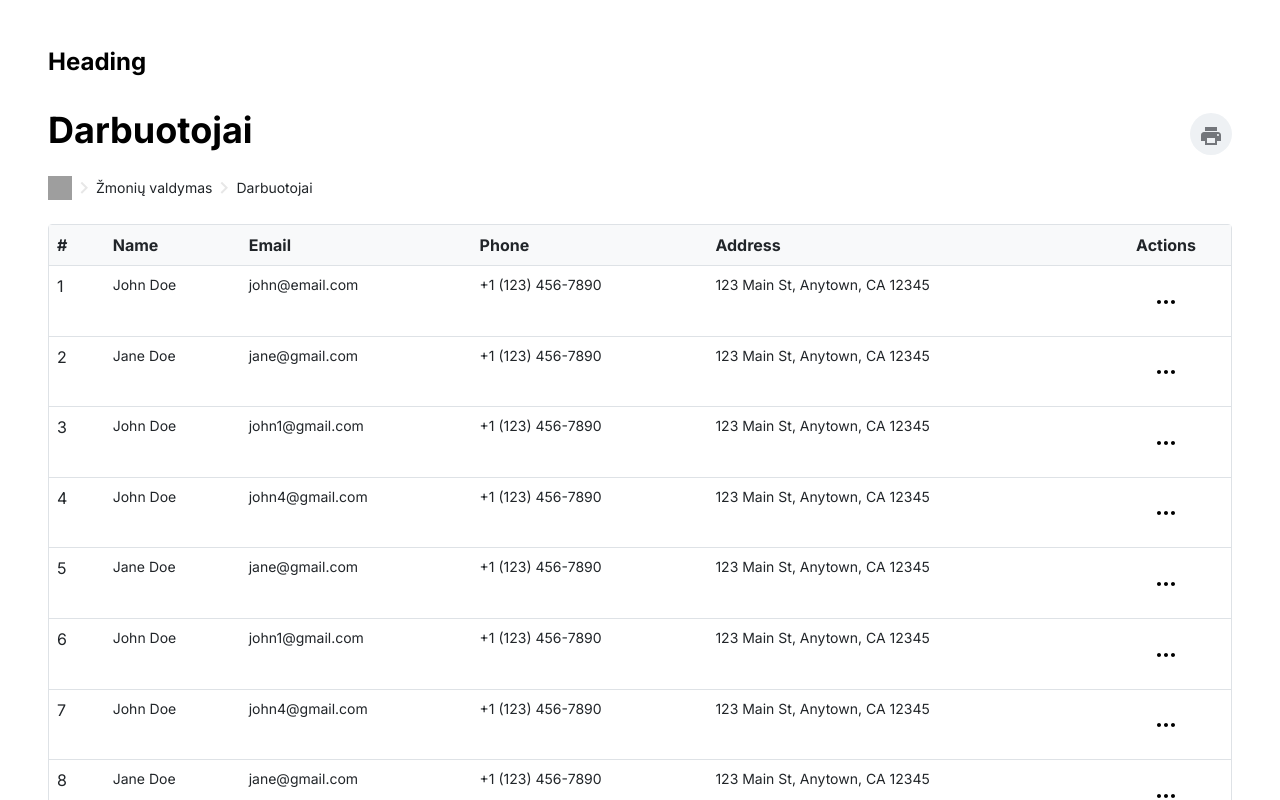
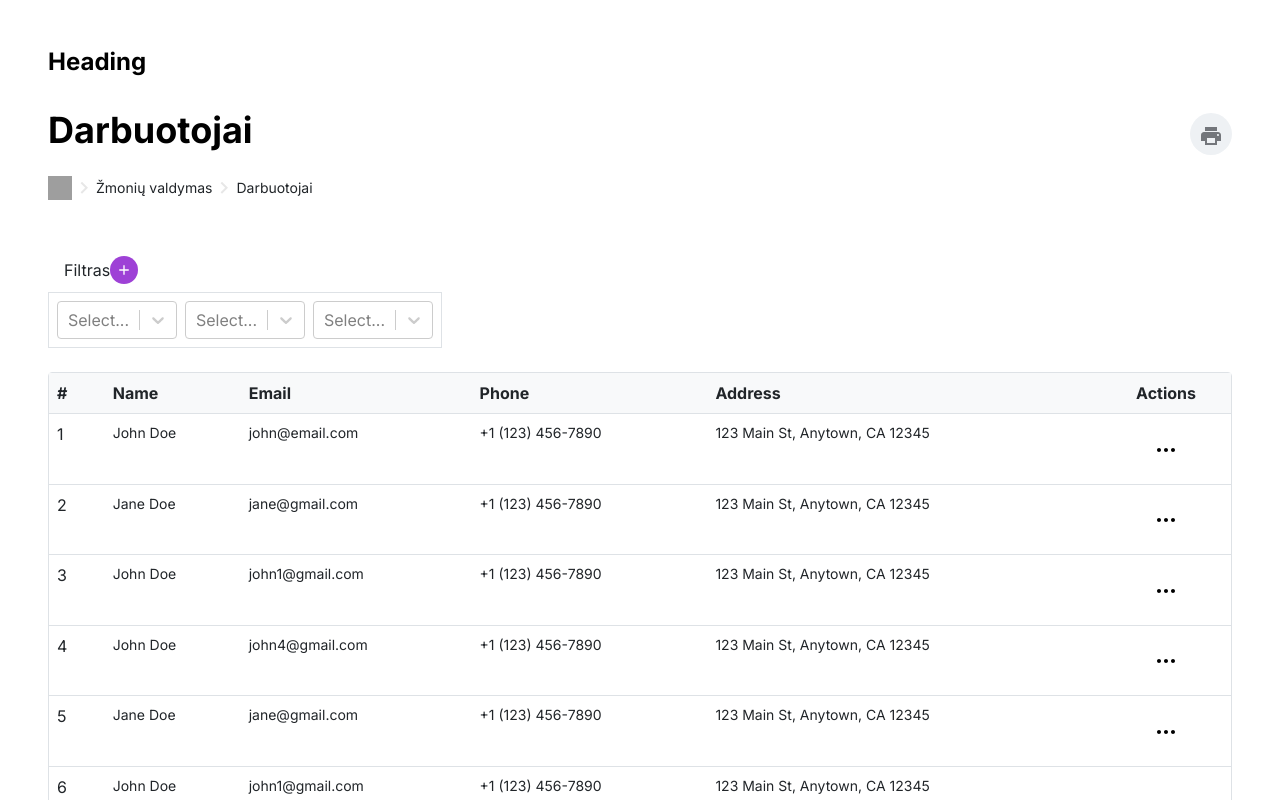
Before and after one commit to jacques-twizeyimana/ecommerce-admin, a React (Vite) app: page /usage in a window 1280 px wide. Shown: the top 800 px of the page. Built offline with nearby package versions, Linux system fonts and the light colour scheme; grey boxes are pictures that could not be loaded.

Commit message:
feat: static table filter

```diff
--- /dev/null
+++ b/src/components/Molecules/custom/Filter.tsx
@@ -0,0 +1,22 @@
+import React from 'react';
+import Select from 'react-select';
+
+import Icon from '../../Atoms/Icon';
+
+export default function Filter() {
+  return (
+    <div className="py-4">
+      <div className="d-inline-block">
+        <div className="d-flex align-items-center bg-white py-2 px-3">
+          <span className="pr-5">Filtras</span>
+          <Icon name="add" size={28} />
+        </div>
+        <div className="border w-100 p-2 d-flex align-items-center gap-2">
+          <Select name="filter" options={[]} />
+          <Select name="filter" options={[]} />
+          <Select name="filter" options={[]} />
+        </div>
+      </div>
+    </div>
+  );
+}
--- a/src/components/Organisms/Table.tsx
+++ b/src/components/Organisms/Table.tsx
@@ -5,6 +5,7 @@ import { ValueType } from '../../types';
 import { TableActionsType } from '../../types/props';
 import Dropdown from '../Atoms/custom/Dropdown';
 import Icon from '../Atoms/Icon';
+import Filter from '../Molecules/custom/Filter';
 import Pagination from '../Molecules/custom/Pagination';
 
 const showEntriesOptions = [
@@ -52,6 +53,8 @@ TableProps<T>) {
   }
 
   return (
+    <div>
+      <Filter />
       <div className="border rounded">
         <table className="table table-responsive my-0">
           <tbody>
@@ -110,7 +113,9 @@ TableProps<T>) {
             <span className="px-3">Rodyti</span>
             <Select
               name="rowstoDisplay"
-            value={showEntriesOptions.find((option) => option.value === rowsPerPage + '')}
+              value={showEntriesOptions.find(
+                (option) => option.value === rowsPerPage + '',
+              )}
               // @ts-ignore
               onChange={handleCountSelect}
               options={showEntriesOptions}
@@ -124,5 +129,6 @@ TableProps<T>) {
           />
         </div>
       </div>
+    </div>
   );
 }
```
Lines whose indentation alone changed are shown as unchanged.
